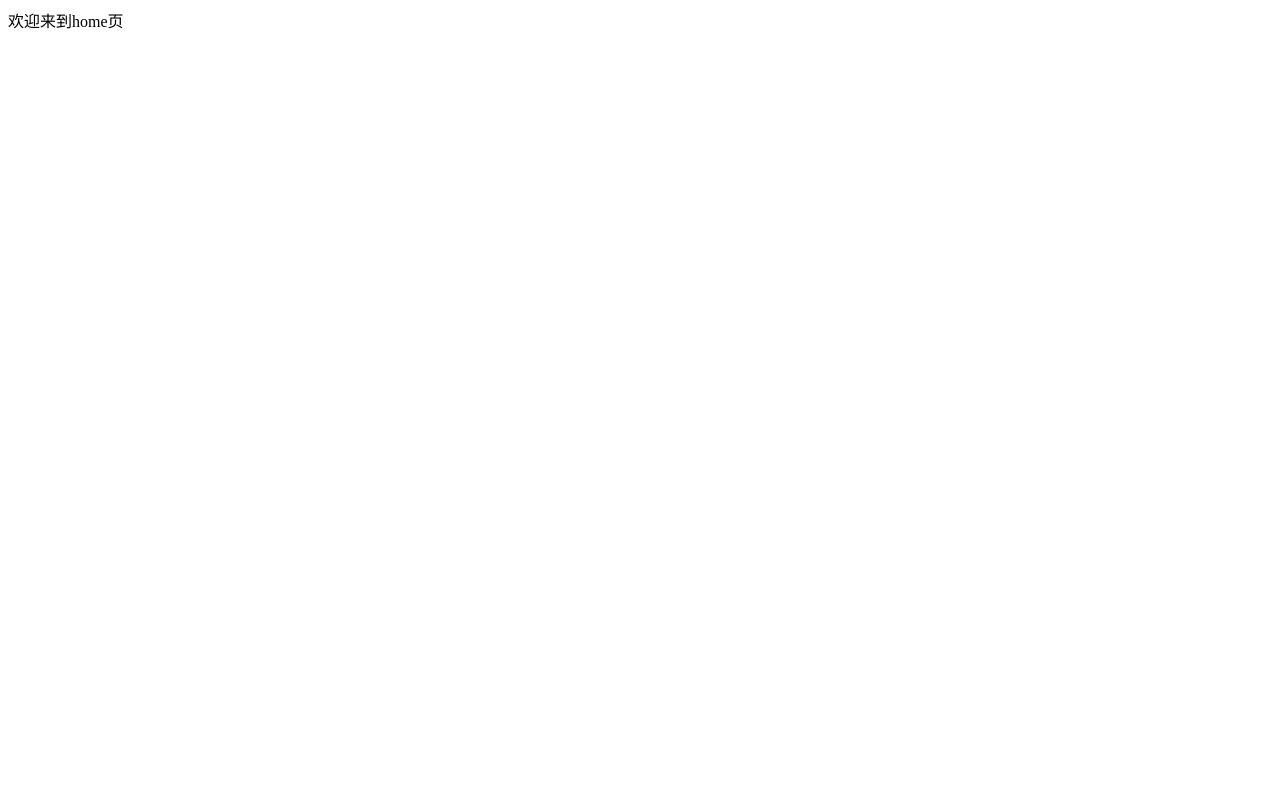
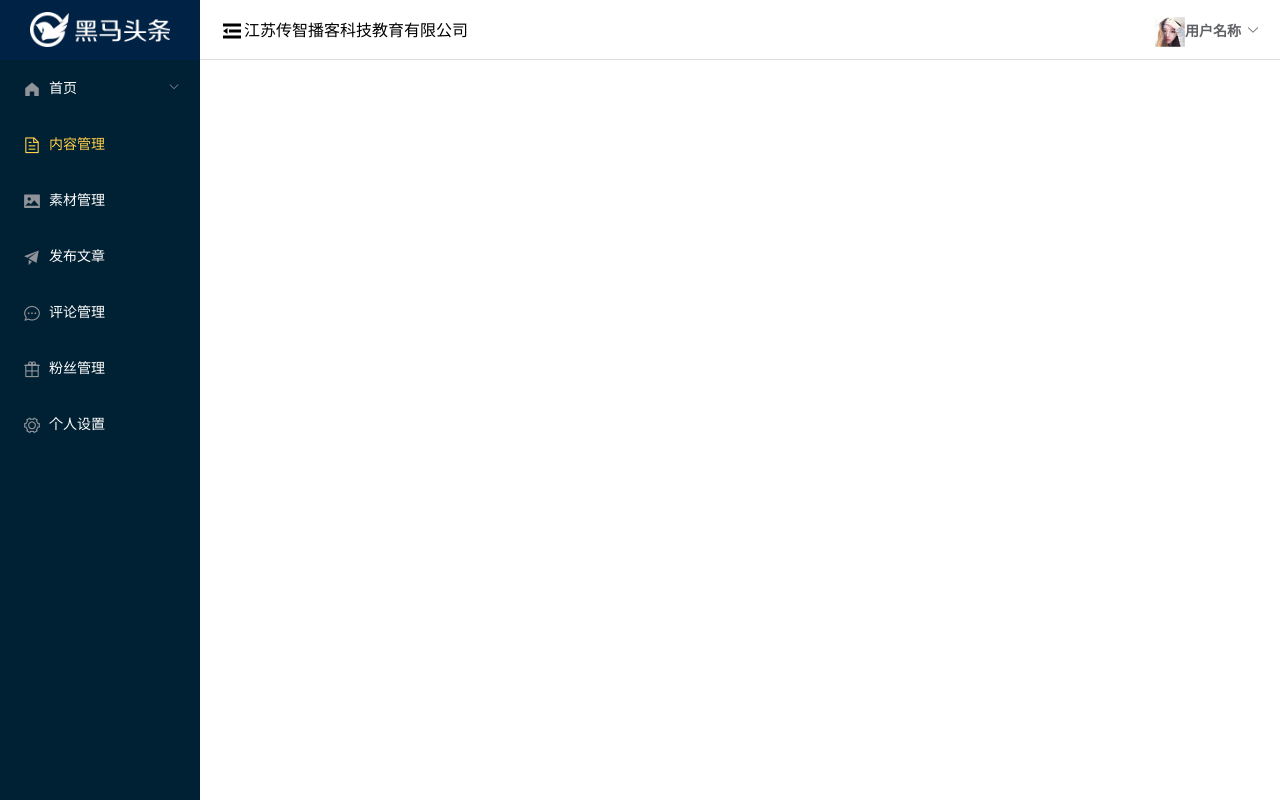
Before and after one commit to ZRL19920923/hematoutiaozrl, a Vue app: page /#/hm in a window 1280 px wide. Built offline with nearby package versions, Linux system fonts and the light colour scheme.

Commit message:
home页面布局完成 二级页面完成welcome页面

```diff
--- a/src/views/home/index.vue
+++ b/src/views/home/index.vue
@@ -1,40 +1,135 @@
 <template>
-    <div>
-        欢迎来到home页
-    </div>
+  <el-container class="mycontainer">
+    <el-aside width="200px" class="myaside">
+      <div class="logo"></div>
+          <el-menu
+            default-active="2"
+            class="el-menu-vertical-demo"
+            @open="handleOpen"
+            @close="handleClose"
+            background-color="#002033"
+            text-color="#fff"
+            active-text-color="#ffd04b"
+          >
+            <el-submenu index="1">
+              <template slot="title">
+                <i class="el-icon-s-home"></i>
+                <span>首页</span>
+              </template>
+            </el-submenu>
+            <el-menu-item index="2">
+              <i class="el-icon-document"></i>
+              <span slot="title">内容管理</span>
+            </el-menu-item>
+            <el-menu-item index="3">
+              <i class="el-icon-picture"></i>
+              <span slot="title">素材管理</span>
+            </el-menu-item>
+            <el-menu-item index="4">
+              <i class="el-icon-s-promotion"></i>
+              <span slot="title">发布文章</span>
+            </el-menu-item>
+             <el-menu-item index="5">
+              <i class="el-icon-chat-dot-round"></i>
+              <span slot="title">评论管理</span>
+            </el-menu-item>
+             <el-menu-item index="6">
+              <i class="el-icon-present"></i>
+              <span slot="title">粉丝管理</span>
+            </el-menu-item>
+             <el-menu-item index="7">
+              <i class="el-icon-setting"></i>
+              <span slot="title">个人设置</span>
+            </el-menu-item>
+          </el-menu>
+    </el-aside>
+    <el-container>
+      <el-header>
+        <span class="el-icon-s-fold icon"></span>
+        <span class="test">江苏传智播客科技教育有限公司</span>
+        <div class="dropmenu">
+          <el-dropdown>
+            <span class="el-dropdown-link">
+              <span class="avatar">
+                <img src="../../assets/images/avatar.jpg" alt />
+              </span>
+              <span class="name">用户名称</span>
+              <i class="el-icon-arrow-down el-icon--right"></i>
+            </span>
+            <el-dropdown-menu slot="dropdown">
+              <el-dropdown-item icon="el-icon-setting">个人设置</el-dropdown-item>
+              <el-dropdown-item icon="el-icon-unlock">退出登录</el-dropdown-item>
+            </el-dropdown-menu>
+          </el-dropdown>
+        </div>
+      </el-header>
+      <el-main>
+        <router-view></router-view>
+      </el-main>
+    </el-container>
+  </el-container>
 </template>
 
 <script>
 export default {
-  props: {
-
+  props: {},
+  data () {
+    return {}
   },
-  data () {
-    return {
-
-    }
-  },
-  computed: {
-
-  },
-  created () {
-
-  },
-  mounted () {
-
-  },
-  watch: {
-
-  },
-  methods: {
-
-  },
-  components: {
-
-  }
+  computed: {},
+  created () {},
+  mounted () {},
+  watch: {},
+  methods: {},
+  components: {}
 }
 </script>
 
 <style scoped lang="less">
-
+.mycontainer {
+  width: 100%;
+  height: 100%;
+  position: absolute;
+  left: 0;
+  top: 0;
+  .myaside {
+    background-color: #002033;
+    .logo {
+      height: 60px;
+      width: 100%;
+      background: #002244 url(../../assets/images/logo_admin.png) no-repeat
+        center / 140px auto;
+    }
+    .el-menu-vertical-demo {
+      border: none;
+    }
+  }
+  .el-header {
+    line-height: 60px;
+    vertical-align: middle;
+    font-size: 16px;
+    border-bottom: 1px solid #ddd;
+    .icon {
+      font-size: 24px;
+      vertical-align: middle;
+    }
+    .test {
+      vertical-align: middle;
+    }
+    .dropmenu {
+      float: right;
+      .name {
+        vertical-align: middle;
+        font-weight: bold;
+      }
+      .avatar {
+        img {
+          width: 30px;
+          height: 30px;
+          vertical-align: middle;
+        }
+      }
+    }
+  }
+}
 </style>
--- /dev/null
+++ b/src/views/welcome/index.vue
@@ -0,0 +1,42 @@
+<template>
+    <div style="text-align:center;">
+        <img src="../../assets/images/welcome.jpg" alt="">
+    </div>
+</template>
+
+<script>
+export default {
+  props: {
+
+  },
+  data () {
+    return {
+
+    }
+  },
+  computed: {
+
+  },
+  created () {
+
+  },
+  mounted () {
+
+  },
+  watch: {
+
+  },
+  methods: {
+
+  },
+  components: {
+
+  }
+}
+</script>
+
+<style scoped lang="less">
+    img {
+      text-align: center;
+    }
+</style>
```
Also changed, not shown: src/router/index.js (+7 -1 lines).
